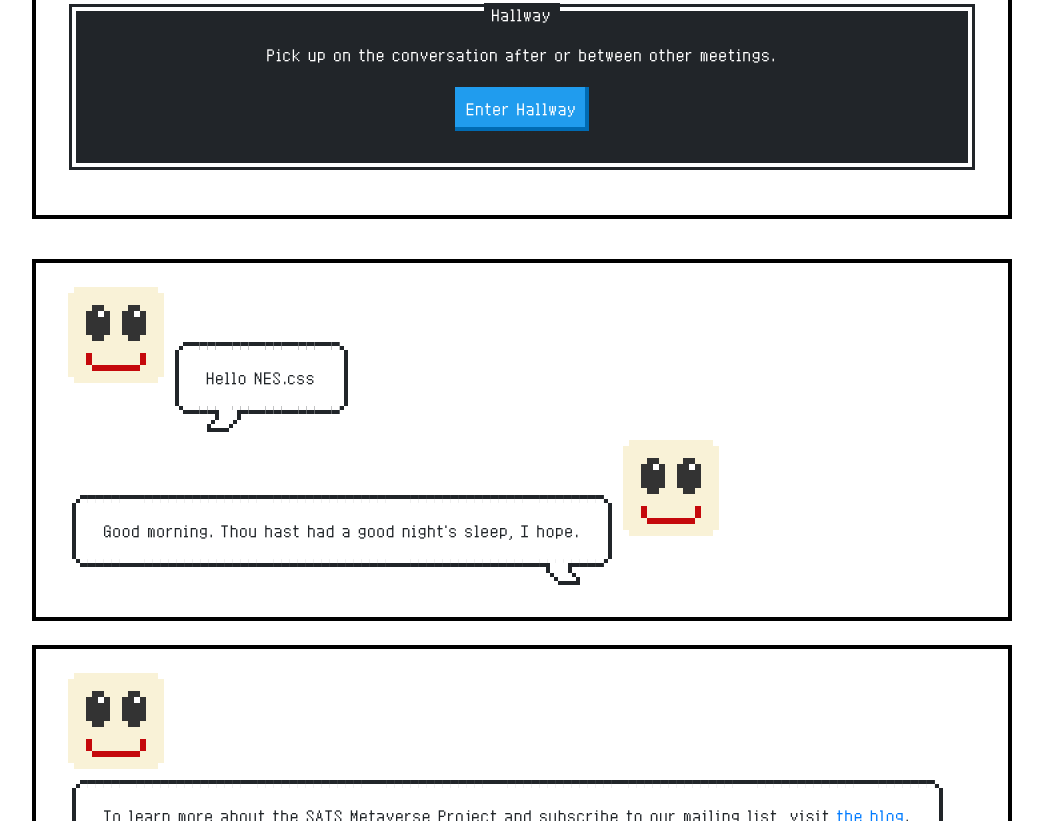
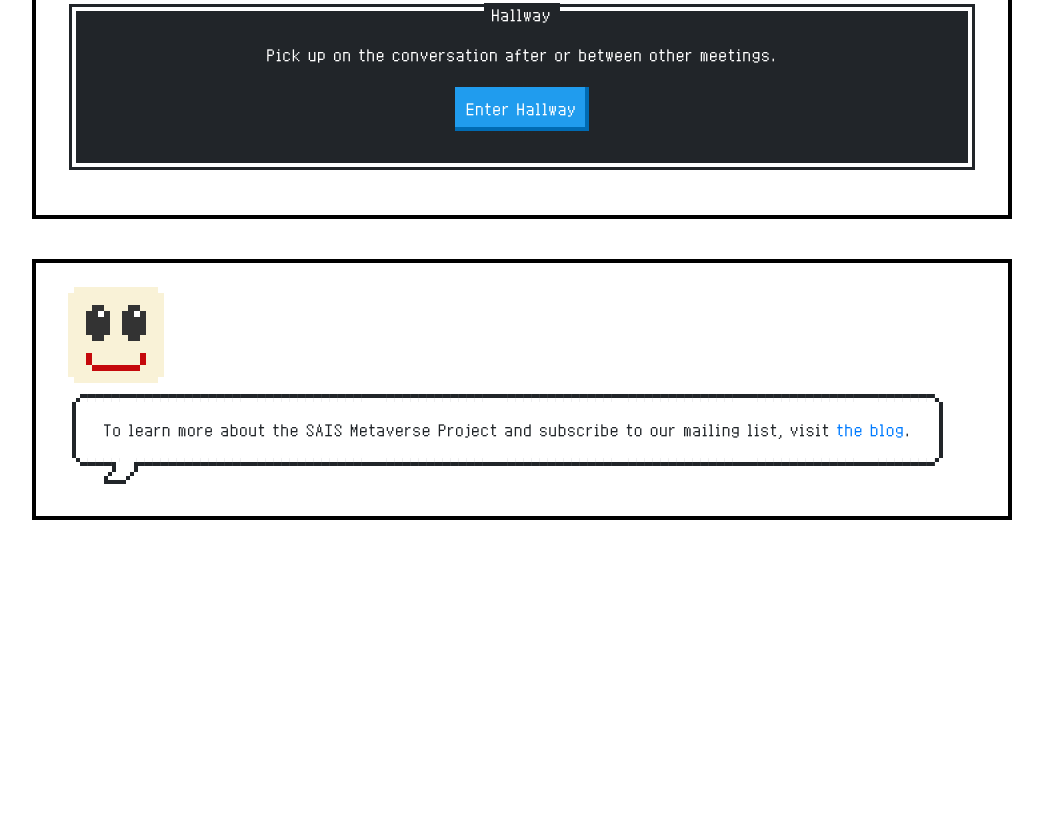
Before and after one commit to forestpurnell/sais-town, a plain HTML site: page index.html in a window 1280 px wide. Shown: the part 634-1455 px from the top of the page, without its empty margins (118-1161 px from the left). After the commit the page ends 1170 px from the top, so only its background shows below. Drawn offline with nearby package versions, Linux system fonts and the light colour scheme.

Commit message:
Update index.html

```diff
--- a/index.html
+++ b/index.html
@@ -118,26 +118,7 @@
       </div>
       </div>
     </section>
-  <div id="balloons" class="item"><section class="nes-container">
-  <section class="message-list">
-    <section class="message -left">
-      <i class="nes-bcrikko"></i>
-      <!-- Balloon -->
-      <div class="nes-balloon from-left">
-        <p>Hello NES.css</p>
-      </div>
-    </section>
-
-    <section class="message -right">
-      <!-- Balloon -->
-      <div class="nes-balloon from-right">
-        <p>Good morning. Thou hast had a good night's sleep, I hope.</p>
-      </div>
-      <i class="nes-bcrikko"></i>
-    </section>
-  </section>
-</section>
-
+  <div id="balloons" class="item">
 <section class="nes-container">
   <section class="message-list">
       <section class="message -left">
```
